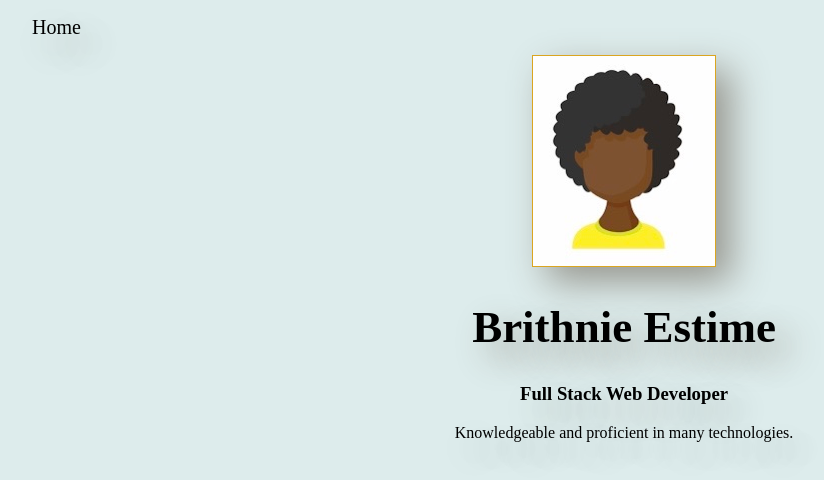
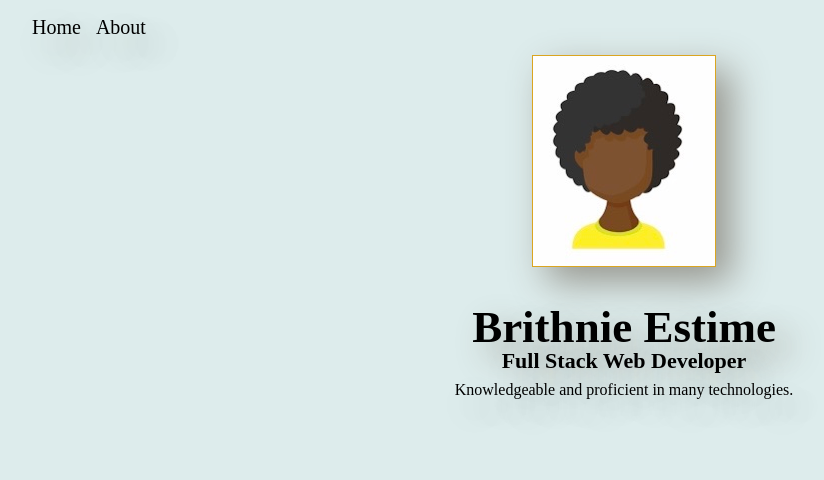
Before and after one commit to EstimeB/brithniereactportfolio, a React (Create React App) app: page / in a window 1280 px wide. Shown: the top 480 px of the page, without its empty margins (16-840 px from the left). Built offline with nearby package versions, Linux system fonts and the light colour scheme.

Commit message:
Added/filled out/Styled about me.

```diff
--- a/src/App.js
+++ b/src/App.js
@@ -1,6 +1,7 @@
 import React, { useState } from 'react';
 import Header from './components/Header';
 import Home from './pages/Home';
+import About from './pages/About';
 
 function App() {
   const [currentPage, setCurrentPage] = useState('Home');
@@ -9,6 +10,9 @@ function App() {
   const renderPage = () => {
     if (currentPage === 'Home') {
       return <Home />;
+    }
+    if (currentPage === 'About') {
+      return <About />;
     }
   };
 
--- a/src/components/Header.js
+++ b/src/components/Header.js
@@ -14,6 +14,15 @@ function Header({ currentPage, handlePageChange }) {
         >
           Home
         </a>
+        <a
+          style={styles.a}
+          href="#about"
+          onClick={() => handlePageChange('About')}
+          // Checks to see if Home is the current to set it to either active or not
+          className={currentPage === 'About' ? 'header-link active' : 'header-link'}
+        >
+          About
+        </a>
       </li>
     </ul>
   );
@@ -22,6 +31,8 @@ function Header({ currentPage, handlePageChange }) {
 const styles = {
   li: {
     listStyleType: 'none',
+    display: 'flex',
+    gap: '15px',
   },
   a: {
     textDecoration: 'none',
--- a/src/pages/About.js
+++ b/src/pages/About.js
@@ -0,0 +1,42 @@
+import React from 'react';
+import aboutI from '../images/about.gif';
+
+export default function About() {
+  return (
+    <div style={styles.div}>
+      <img style={styles.img1} src={aboutI} alt="Avatar" />
+      <h1 style={styles.h1}>About me</h1>
+      {/* <h3 style={styles.h3}>Full Stack Web Developer</h3> */}
+      <p style={styles.p}>
+      Will soon graduate from full stack academy. Currently learning and will soon be an expert in the ins and outs of the web. Already am obsses with the field and expect to be an outstanding full stack web developer. I like cleanly written codes and when it comes to CSS/server side scripting, I am obsses with the details and ensuring that all users get the experience they deserve.
+      </p>
+    </div>
+  );
+}
+
+const styles = {
+  div: {
+    textAlign: 'center',
+
+  },
+  img1: {
+    border: 'solid',
+    borderWidth: '1px',
+    borderColor: 'goldenrod',
+    boxShadow: '15px 15px 35px rgb(151, 151, 143)',
+    height: '150px',
+    width: '200px',
+  },
+  h1: {
+    fontSize: '45px',
+    textShadow: '15px 15px 35px rgb(151, 151, 143)',
+  },
+  h3: {
+    marginTop: '-35px',
+    fontSize: '22px'
+  },
+  p: {
+    marginTop: '-15px',
+  }
+
+}
--- a/src/pages/Home.js
+++ b/src/pages/Home.js
@@ -29,5 +29,11 @@ const styles = {
     fontSize: '45px',
     textShadow: '15px 15px 35px rgb(151, 151, 143)',
   },
-
+  h3: {
+    marginTop: '-35px',
+    fontSize: '22px'
+  },
+  p: {
+    marginTop: '-15px',
+  }
 }
```
